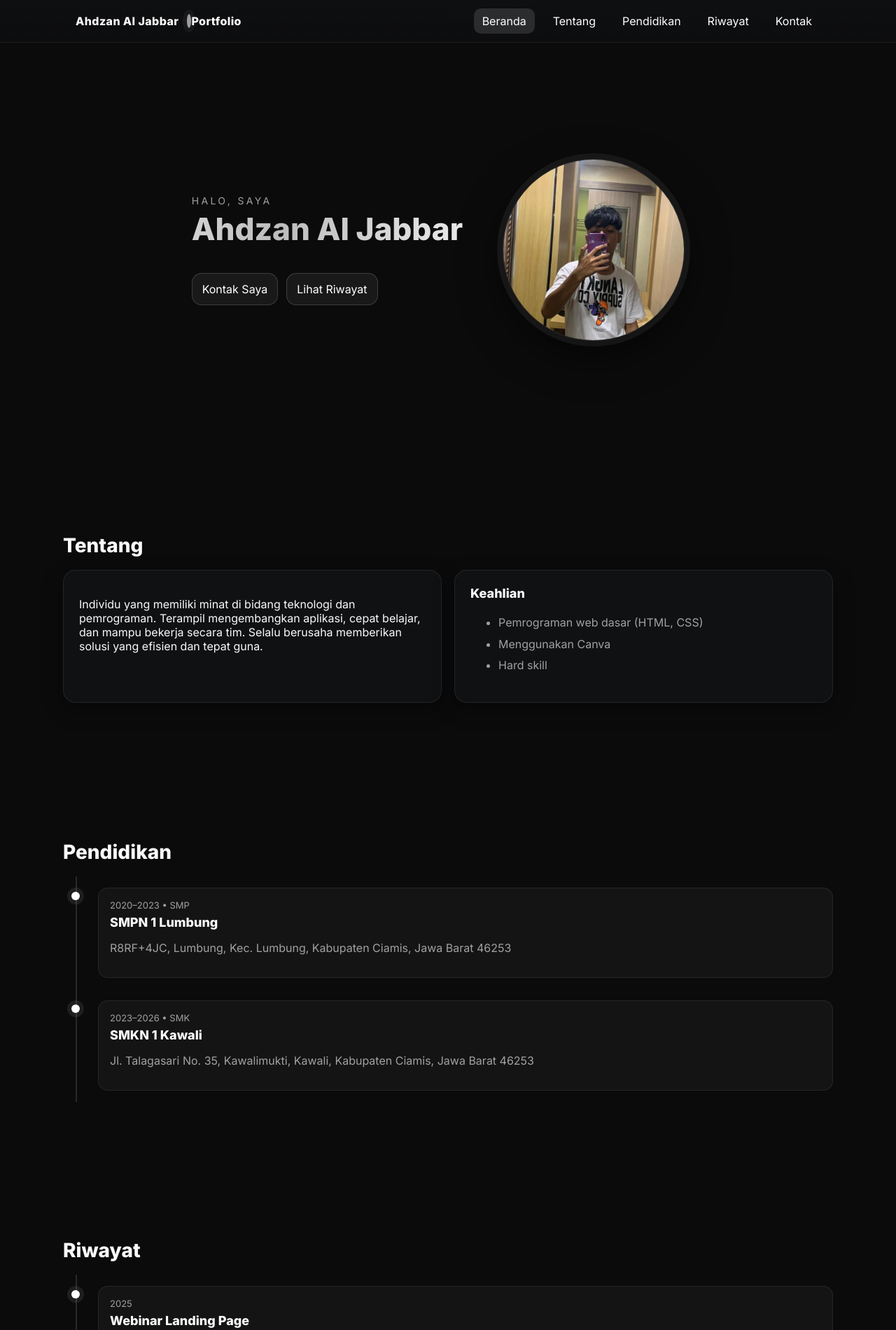
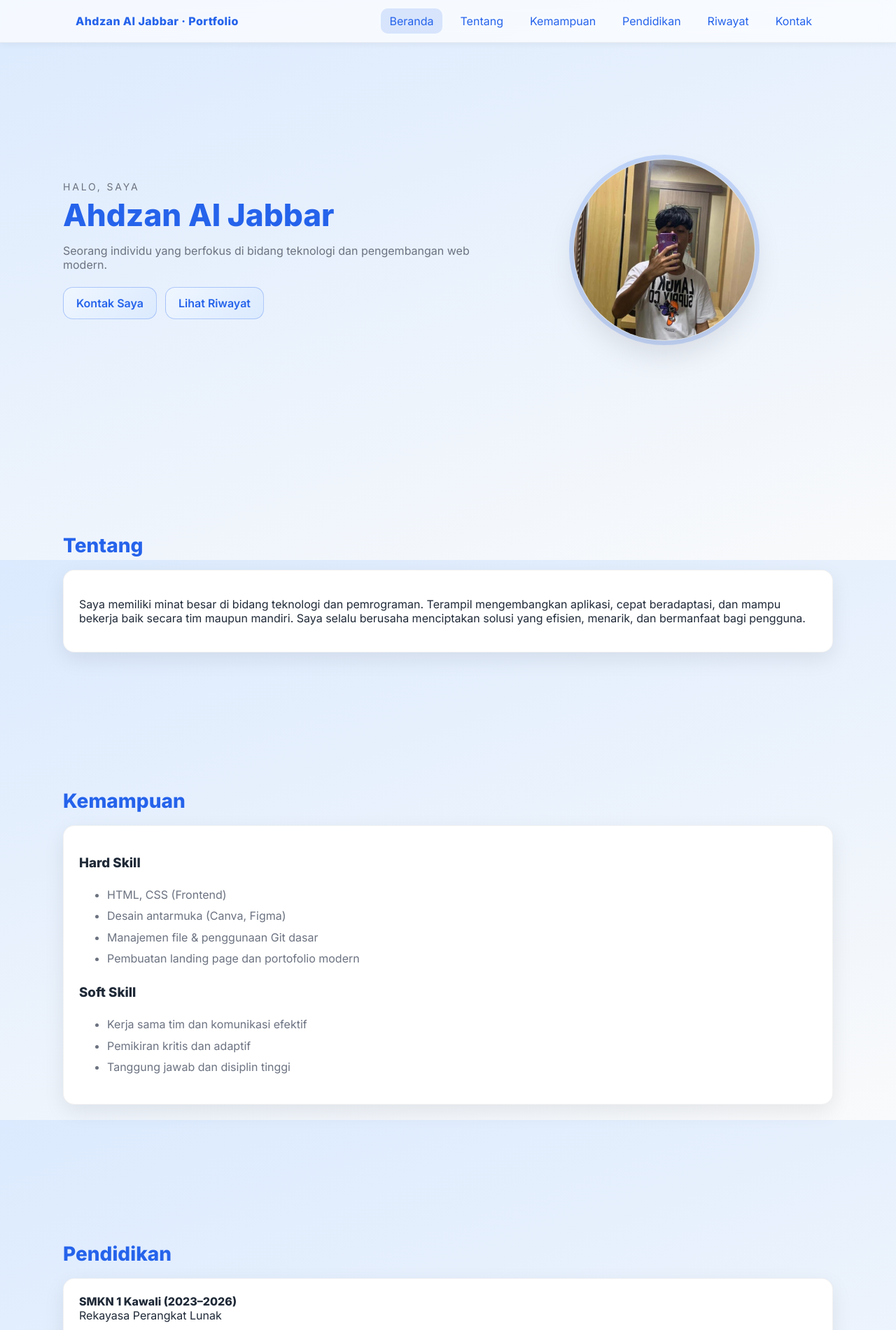
Before and after one commit to Ahdzanaljabbar/Portofolio-Ahdzan, a plain HTML site: page index.html in a window 1280 px wide. Shown: the top 1900 px of the page at 70% size. Drawn offline with Linux system fonts and the light colour scheme.

Commit message:
Update index.html

```diff
--- a/index.html
+++ b/index.html
@@ -5,125 +5,153 @@
   <meta name="viewport" content="width=device-width, initial-scale=1.0" />
   <meta name="description" content="Portfolio Ahdzan Al Jabbar – Full-Stack Enthusiast. Satu halaman: Beranda, Tentang, Pendidikan, Riwayat, Kontak." />
   <title>Ahdzan Al Jabbar</title>
-
   <link rel="preconnect" href="https://fonts.googleapis.com" />
   <link rel="preconnect" href="https://fonts.gstatic.com" crossorigin />
   <link href="https://fonts.googleapis.com/css2?family=Inter:wght@300;400;600;800&display=swap" rel="stylesheet" />
-
   <style>
-    :root{
-      --bg:#0b0b0c; --card:#101113; --muted:#a1a1a1; --text:#fafafa; --accent:#e5e5e5;
-      --ring:rgba(255,255,255,.12); --link:#ffffff; --maxw:1100px; --radius:18px;
-      --shadow:0 10px 30px rgba(0,0,0,.35); --transition:220ms cubic-bezier(.2,.7,.2,1);
+    :root {
+      --bg: #f6f8fc;
+      --card: #ffffff;
+      --muted: #6b7280;
+      --text: #1f2937;
+      --accent: #2563eb;
+      --link: #2563eb;
+      --maxw: 1100px;
+      --radius: 16px;
+      --shadow: 0 10px 30px rgba(0, 0, 0, .08);
+      --transition: 250ms cubic-bezier(.25, .8, .25, 1);
     }
-    *{box-sizing:border-box}
-    html{scroll-behavior:smooth}
-    body{margin:0; font-family:Inter,system-ui,-apple-system,Segoe UI,Roboto,Arial,sans-serif;
-      color:var(--text); background:radial-gradient(1200px 600px at 70% -10%, #17181c 0%, transparent 60%), var(--bg);}
-    a{color:var(--link); text-decoration:none}
-    img{max-width:100%; display:block}
+    * { box-sizing: border-box }
+    html { scroll-behavior: smooth }
+    body {
+      margin: 0;
+      font-family: "Inter", system-ui, sans-serif;
+      color: var(--text);
+      background: linear-gradient(160deg, #dbeafe 0%, #f9fafb 100%);
+      background-attachment: fixed;
+    }
+    a { color: var(--link); text-decoration: none; transition: color .25s }
+    a:hover { color: #1d4ed8 }
 
     /* NAVBAR */
-    .nav{
-      position:sticky; top:0; z-index:50; backdrop-filter:saturate(140%) blur(6px);
-      background:linear-gradient(to bottom, rgba(16,17,19,.75), rgba(16,17,19,.45));
-      border-bottom:1px solid rgba(255,255,255,.06);
+    .nav {
+      position: sticky; top: 0; z-index: 50;
+      backdrop-filter: blur(10px);
+      background: rgba(255, 255, 255, 0.7);
+      border-bottom: 1px solid rgba(0, 0, 0, .05);
+      box-shadow: 0 2px 10px rgba(0,0,0,.05);
     }
-    .nav-inner{
-      max-width:var(--maxw); margin:auto; display:flex; align-items:center; gap:16px; padding:12px 18px;
-      white-space:nowrap;
+    .nav-inner {
+      max-width: var(--maxw); margin: auto;
+      display: flex; align-items: center; gap: 16px;
+      padding: 12px 18px;
     }
-    .brand{font-weight:800; letter-spacing:.4px}
-    .brand .dot{opacity:.6}
-    .spacer{flex:1}
-    .menu{display:flex; gap:14px; align-items:center}
-    .menu a{padding:8px 12px; border-radius:10px; transition:background var(--transition), color var(--transition)}
-    .menu a:hover{background:rgba(255,255,255,.06)}
-    .menu a.active{background:rgba(255,255,255,.12)}
-    .hamburger{display:none; font:inherit; color:var(--text); background:#0000;
-      border:1px solid rgba(255,255,255,.15); padding:8px 10px; border-radius:10px}
-
-    @media (max-width:820px){
-      .menu{display:none}
-      .hamburger{display:inline-flex}
-      .nav-inner{padding:10px 14px}
-      .drawer{position:fixed; inset:0% 30% 0 0; background:var(--card);
-        transform:translateX(-102%); transition:transform var(--transition); padding:18px; box-shadow:var(--shadow)}
-      .drawer.open{transform:none}
-      .drawer a{display:block; padding:12px; border-radius:12px}
-      .drawer a:hover{background:rgba(255,255,255,.06)}
-      .drawer .close{margin-bottom:12px}
+    .brand { font-weight: 800; letter-spacing: .4px; color: var(--accent); }
+    .spacer { flex: 1 }
+    .menu { display: flex; gap: 14px; align-items: center }
+    .menu a {
+      padding: 8px 12px;
+      border-radius: 10px;
+      transition: all var(--transition);
+      font-weight: 500;
+    }
+    .menu a:hover { background: rgba(37, 99, 235, .08); color: var(--accent); }
+    .menu a.active {
+      background: rgba(37, 99, 235, .15);
+      color: var(--accent);
+    }
+    @media (max-width: 820px) {
+      .menu { display: none }
     }
 
     /* SECTION */
-    section{padding:86px 18px}
-    .wrap{max-width:var(--maxw); margin:auto}
-    .section-title{font-size:28px; font-weight:800; margin-bottom:18px}
-    .muted{color:var(--muted)}
-    .card{background:var(--card); border:1px solid rgba(255,255,255,.08); border-radius:var(--radius); box-shadow:var(--shadow)}
+    section { padding: 86px 18px }
+    .wrap { max-width: var(--maxw); margin: auto }
+    .section-title {
+      font-size: 28px;
+      font-weight: 800;
+      margin-bottom: 18px;
+      color: var(--accent);
+    }
+    .muted { color: var(--muted) }
+    .card {
+      background: var(--card);
+      border: 1px solid rgba(0, 0, 0, .05);
+      border-radius: var(--radius);
+      box-shadow: var(--shadow);
+      transition: transform var(--transition), box-shadow var(--transition);
+      padding: 22px;
+    }
+    .card:hover {
+      transform: translateY(-4px);
+      box-shadow: 0 12px 28px rgba(0,0,0,.1);
+    }
 
     /* HERO */
-    .hero{min-height:74dvh; display:grid; place-items:center}
-    .hero-grid{display:grid; grid-template-columns:1.1fr .9fr; gap:28px; align-items:center}
-    .hello{font-size:14px; letter-spacing:.24em; color:var(--muted)}
-    .name{font-size:44px; font-weight:800; line-height:1.05; margin:.2em 0 .4em}
-    .name .shine{background:linear-gradient(90deg,#fff 0%,#bcbcbc 50%,#fff 100%); -webkit-background-clip:text; background-clip:text; color:transparent; background-size:200% 100%; animation:shine 6s linear infinite}
-    @keyframes shine{0%{background-position:200% 0}100%{background-position:-200% 0}}
-    .roles{display:flex; gap:8px; flex-wrap:wrap}
-    .chip{border:1px solid rgba(255,255,255,.12); padding:6px 10px; border-radius:999px; font-size:13px}
-    .cta{margin-top:22px; display:flex; gap:12px; flex-wrap:wrap}
-    .btn{display:inline-flex; align-items:center; gap:10px; padding:12px 14px; border-radius:14px; border:1px solid rgba(255,255,255,.16); background:rgba(255,255,255,.06); cursor:pointer; transition:transform var(--transition), background var(--transition)}
-    .btn:hover{transform:translateY(-2px); background:rgba(255,255,255,.12)}
-    .photo{aspect-ratio:1/1; width:260px; border-radius:50%; margin:0 auto; position:relative; overflow:hidden;
-      box-shadow:0 0 0 8px rgba(255,255,255,.06), 0 20px 60px rgba(0,0,0,.6); border:1px solid rgba(255,255,255,.14)}
-    .photo img{width:100%; height:100%; object-fit:cover}
-    .photo::after{content:""; position:absolute; inset:0; background:radial-gradient(60% 60% at 30% 20%, rgba(255,255,255,.12), transparent 60%)}
-    @media (max-width:920px){.hero-grid{grid-template-columns:1fr; text-align:center} .cta{justify-content:center}}
+    .hero { min-height: 74dvh; display: grid; place-items: center }
+    .hero-grid {
+      display: grid;
+      grid-template-columns: 1.1fr .9fr;
+      gap: 28px; align-items: center;
+    }
+    .hello { font-size: 14px; letter-spacing: .2em; color: var(--muted) }
+    .name { font-size: 44px; font-weight: 800; line-height: 1.05; margin: .2em 0 .4em; color: var(--accent); }
+    .cta { margin-top: 22px; display: flex; gap: 12px; flex-wrap: wrap }
+    .btn {
+      display: inline-flex; align-items: center; gap: 10px;
+      padding: 12px 18px; border-radius: 14px;
+      border: 1px solid rgba(37, 99, 235, .3);
+      background: linear-gradient(135deg, #eff6ff, #dbeafe);
+      cursor: pointer;
+      transition: all var(--transition);
+      color: var(--accent); font-weight: 600;
+    }
+    .btn:hover {
+      transform: translateY(-2px);
+      background: linear-gradient(135deg, #bfdbfe, #dbeafe);
+      color: #1e3a8a;
+    }
+    .photo {
+      aspect-ratio: 1/1; width: 260px; border-radius: 50%;
+      margin: 0 auto; position: relative; overflow: hidden;
+      box-shadow: 0 0 0 6px rgba(37, 99, 235, .2), 0 20px 40px rgba(0, 0, 0, .1);
+      border: 1px solid rgba(0, 0, 0, .08);
+    }
+    .photo img { width: 100%; height: 100%; object-fit: cover }
+    @media (max-width: 920px) {
+      .hero-grid { grid-template-columns: 1fr; text-align: center }
+      .cta { justify-content: center }
+    }
 
-    /* TENTANG */
-    .about-grid{display:grid; grid-template-columns:1fr 1fr; gap:18px}
-    .about .card{padding:22px}
-    @media (max-width:880px){.about-grid{grid-template-columns:1fr}}
+    footer {
+      padding: 30px 18px;
+      border-top: 1px solid rgba(0, 0, 0, .05);
+      color: var(--muted);
+      text-align: center;
+    }
 
-    /* TIMELINE */
-    .timeline{position:relative; margin-top:8px}
-    .timeline::before{content:""; position:absolute; left:18px; top:0; bottom:0; width:2px; background:rgba(255,255,255,.12)}
-    .item-row{display:grid; grid-template-columns:38px 1fr; gap:12px; padding:16px 0}
-    .dot{width:12px; height:12px; margin:6px 0 0 12px; background:#fff; border-radius:50%; box-shadow:0 0 0 6px rgba(255,255,255,.08)}
-    .card-row{padding:16px; border-radius:14px; background:rgba(255,255,255,.04); border:1px solid rgba(255,255,255,.08)}
-    .meta{display:flex; gap:10px; flex-wrap:wrap; color:var(--muted); font-size:13px}
-    .title{font-weight:700; font-size:18px; margin:6px 0}
-
-    /* KONTAK */
-    .contact-grid{display:grid; grid-template-columns:1.1fr .9fr; gap:18px}
-    .contact .card{padding:22px}
-    .input{width:100%; padding:12px 14px; margin-top:10px; border-radius:12px; background:#0f1012; color:var(--text); border:1px solid rgba(255,255,255,.12)}
-    .input:focus{outline:none; box-shadow:0 0 0 6px var(--ring)}
-    .submit{margin-top:12px}
-    @media (max-width:920px){.contact-grid{grid-template-columns:1fr}}
-
-    footer{padding:30px 18px; border-top:1px solid rgba(255,255,255,.08); color:var(--muted); text-align:center}
-
-    [data-reveal]{opacity:0; transform:translateY(16px); transition:opacity .7s ease, transform .7s ease}
-    [data-reveal].shown{opacity:1; transform:none}
+    [data-reveal] {
+      opacity: 0; transform: translateY(16px);
+      transition: opacity .7s ease, transform .7s ease;
+    }
+    [data-reveal].shown { opacity: 1; transform: none }
   </style>
 </head>
 <body>
   <!-- NAV -->
   <nav class="nav">
     <div class="nav-inner">
-      <div class="brand">Ahdzan Al Jabbar<span class="dot">·</span>Portfolio</div>
+      <div class="brand">Ahdzan Al Jabbar<span class="dot"> · </span>Portfolio</div>
       <div class="spacer"></div>
       <div class="menu" id="menu">
         <a href="#beranda" class="active">Beranda</a>
         <a href="#tentang">Tentang</a>
+        <a href="#kemampuan">Kemampuan</a>
         <a href="#pendidikan">Pendidikan</a>
         <a href="#riwayat">Riwayat</a>
         <a href="#kontak">Kontak</a>
       </div>
-      <button class="hamburger" id="openDrawer" aria-label="Menu">☰</button>
     </div>
-
   </nav>
 
   <!-- BERANDA -->
@@ -131,16 +159,15 @@
     <div class="wrap hero-grid">
       <div>
         <div class="hello">HALO, SAYA</div>
-        <h1 class="name"><span class="shine">Ahdzan Al Jabbar</span></h1>
-        <div class="roles" aria-label="spesialisasi">
-        </div>
+        <h1 class="name">Ahdzan Al Jabbar</h1>
+        <p class="muted">Seorang individu yang berfokus di bidang teknologi dan pengembangan web modern.</p>
         <div class="cta">
           <a class="btn" href="#kontak">Kontak Saya</a>
           <a class="btn" href="#riwayat">Lihat Riwayat</a>
         </div>
       </div>
       <div>
-        <figure class="photo" aria-label="Foto Profil">
+        <figure class="photo">
           <img src="ahdzangans.jpeg" alt="Foto Ahdzan" />
         </figure>
       </div>
@@ -148,24 +175,35 @@
   </section>
 
   <!-- TENTANG -->
-  <section id="tentang" class="about" data-reveal>
+  <section id="tentang" data-reveal>
     <div class="wrap">
       <h2 class="section-title">Tentang</h2>
-      <div class="about-grid">
-        <article class="card">
-          <p>
-            Individu yang memiliki minat di bidang teknologi dan pemrograman. Terampil mengembangkan aplikasi,
-            cepat belajar, dan mampu bekerja secara tim. Selalu berusaha memberikan solusi yang efisien dan tepat guna.
-          </p>
-        </article>
-        <aside class="card">
-          <h3 style="margin:0 0 10px;font-size:18px">Keahlian</h3>
-          <ul class="muted" style="line-height:1.9">
-            <li>Pemrograman web dasar (HTML, CSS)</li>
-            <li>Menggunakan Canva</li>
-            <li>Hard skill</li>
-          </ul>
-        </aside>
+      <div class="card">
+        <p>
+          Saya memiliki minat besar di bidang teknologi dan pemrograman. Terampil mengembangkan aplikasi, cepat beradaptasi, dan mampu bekerja baik secara tim maupun mandiri. Saya selalu berusaha menciptakan solusi yang efisien, menarik, dan bermanfaat bagi pengguna.
+        </p>
+      </div>
+    </div>
+  </section>
+
+  <!-- KEMAMPUAN -->
+  <section id="kemampuan" data-reveal>
+    <div class="wrap">
+      <h2 class="section-title">Kemampuan</h2>
+      <div class="card">
+        <h3>Hard Skill</h3>
+        <ul class="muted" style="line-height:1.9">
+          <li>HTML, CSS (Frontend)</li>
+          <li>Desain antarmuka (Canva, Figma)</li>
+          <li>Manajemen file & penggunaan Git dasar</li>
+          <li>Pembuatan landing page dan portofolio modern</li>
+        </ul>
+        <h3 style="margin-top:22px;">Soft Skill</h3>
+        <ul class="muted" style="line-height:1.9">
+          <li>Kerja sama tim dan komunikasi efektif</li>
+          <li>Pemikiran kritis dan adaptif</li>
+          <li>Tanggung jawab dan disiplin tinggi</li>
+        </ul>
       </div>
     </div>
   </section>
@@ -174,24 +212,11 @@
   <section id="pendidikan" data-reveal>
     <div class="wrap">
       <h2 class="section-title">Pendidikan</h2>
-    <div class="timeline">
-      <div class="item-row">
-        <div class="dot" aria-hidden="true"></div>
-        <div class="card-row">
-          <div class="meta">2020–2023 • SMP</div>
-          <div class="title">SMPN 1 Lumbung</div>
-          <p class="muted">R8RF+4JC, Lumbung, Kec. Lumbung, Kabupaten Ciamis, Jawa Barat 46253</p>
-        </div>
+      <div class="card">
+        <div class="title"><strong>SMKN 1 Kawali (2023–2026)</strong></div>
+        <div class="meta">Rekayasa Perangkat Lunak</div>
+        <p class="muted">Jl. Talagasari No. 35, Kawalimukti, Kawali, Kabupaten Ciamis, Jawa Barat 46253</p>
       </div>
-      <div class="item-row">
-        <div class="dot" aria-hidden="true"></div>
-        <div class="card-row">
-          <div class="meta">2023–2026 • SMK</div>
-          <div class="title">SMKN 1 Kawali</div>
-          <p class="muted">Jl. Talagasari No. 35, Kawalimukti, Kawali, Kabupaten Ciamis, Jawa Barat 46253</p>
-        </div>
-      </div>
-    </div>
     </div>
   </section>
 
@@ -199,97 +224,59 @@
   <section id="riwayat" data-reveal>
     <div class="wrap">
       <h2 class="section-title">Riwayat</h2>
-      <div class="timeline">
-        <div class="item-row">
-          <div class="dot" aria-hidden="true"></div>
-          <div class="card-row">
-            <div class="meta">2025</div>
-            <div class="title">Webinar Landing Page </div>
-          </div>
-        </div>
-        <div class="item-row">
-          <div class="dot" aria-hidden="true"></div>
-          <div class="card-row">
-            <div class="meta">2025</div>
-            <div class="title">Test Viera </div>
-          </div>
-        </div>
-        <div class="item-row">
-          <div class="dot" aria-hidden="true"></div>
-          <div class="card-row">
-            <div class="meta">2025</div>
-            <div class="title">Uji Kompensi</div>
-             <p class="muted">Membuat website penyewaan motor</p>
+      <div class="card">
+        <ul class="muted" style="line-height:1.9">
+          <li>2025 – Webinar Landing Page</li>
+          <li>2025 – Test Viera</li>
+          <li>2025 – Uji Kompetensi: Website Penyewaan Motor</li>
+        </ul>
       </div>
     </div>
   </section>
 
   <!-- KONTAK -->
-  <section id="kontak" class="contact" data-reveal>
-    <div class="wrap contact-grid">
-      <div class="card">
-        <h2 class="section-title" style="margin-bottom:6px">Kontak</h2>
-        <p class="muted">Kirim pesan; biasanya saya balas dalam 24 jam.</p>
-        <form onsubmit="event.preventDefault(); alert('Form demo – integrasikan ke backend/EmailJS.');">
-          <label>Nama
-            <input class="input" type="text" name="nama" placeholder="Nama kamu" required>
-          </label>
-          <label>Email
-            <input class="input" type="email" name="email" placeholder="email@contoh.com" required>
-          </label>
-          <label>Pesan
-            <textarea class="input" name="pesan" rows="4" placeholder="Tulis pesan singkat..." required></textarea>
-          </label>
-          <button class="btn submit" type="submit">Kirim</button>
-        </form>
-      </div>
-
-      <!-- Informasi Kontak Tetap -->
-      <aside class="card" aria-label="Informasi Kontak">
-        <h3 style="margin:0 0 10px;font-size:18px">Info</h3>
-        <ul style="line-height:2">
-          <li>Email: <a href="mailto:ahdzanaljabbar@mail.com">ahdzanaljabbar@mail.com</a></li>
-          <li>Telepon: <a href="tel:083123123121">083123123121</a></li>
-          <li>Alamat: <span class="muted">Dusun Situsari, Desa Sukaraharja, Kec. Lumbung, Kab. Ciamis</span></li>
-        </ul>
-        <div class="muted" style="margin-top:10px; font-size:14px">Silakan hubungi via email/telepon untuk respon tercepat.</div>
-      </aside>
+  <section id="kontak" data-reveal>
+    <div class="wrap">
+      <h2 class="section-title">Kontak</h2>
+      <p>
+        📧 Email:
+        <a href="mailto:ahdzanaljabbar@mail.com">ahdzanaljabbar@mail.com</a><br>
+        📞 Telepon:
+        <a href="https://wa.me/6283825520598" target="_blank">+62 83825520598</a><br>
+        📍 Alamat:
+        <a href="https://www.google.com/maps/search/?api=1&query=Dusun+Situsari,+Desa+Sukaraharja,+Kec.+Lumbung,+Kab.+Ciamis" target="_blank">
+          Dusun Situsari, Desa Sukaraharja, Kec. Lumbung, Kab. Ciamis
+        </a>
+      </p>
     </div>
   </section>
 
   <footer>© <span id="y"></span> Ahdzan Al Jabbar</footer>
 
   <script>
-    // Tahun otomatis
     document.getElementById('y').textContent = new Date().getFullYear();
+    const rev = new IntersectionObserver(es => {
+      es.forEach(e => {
+        if (e.isIntersecting) {
+          e.target.classList.add('shown');
+          rev.unobserve(e.target);
+        }
+      });
+    }, { threshold: .12 });
+    document.querySelectorAll('[data-reveal]').forEach(el => rev.observe(el));
 
-    // Mobile drawer
-    const openBtn = document.getElementById('openDrawer');
-    const closeBtn = document.getElementById('closeDrawer');
-    const drawer = document.getElementById('drawer');
-    openBtn?.addEventListener('click', ()=>{ drawer.classList.add('open'); drawer.setAttribute('aria-hidden','false'); });
-    closeBtn?.addEventListener('click', ()=>{ drawer.classList.remove('open'); drawer.setAttribute('aria-hidden','true'); });
-    drawer?.querySelectorAll('a').forEach(a=>a.addEventListener('click', ()=> drawer.classList.remove('open')));
-
-    // Aktifkan link menu saat scroll
     const links = Array.from(document.querySelectorAll('.menu a'));
     const sections = links.map(a => document.querySelector(a.getAttribute('href'))).filter(Boolean);
     const io = new IntersectionObserver(entries => {
       entries.forEach(entry => {
-        if(entry.isIntersecting){
-          links.forEach(l=>l.classList.remove('active'));
-          const active = document.querySelector('.menu a[href="#'+ entry.target.id +'"]');
+        if (entry.isIntersecting) {
+          links.forEach(l => l.classList.remove('active'));
+          const active = document.querySelector('.menu a[href="#' + entry.target.id + '"]');
           active?.classList.add('active');
         }
-      })
+      });
     }, { rootMargin: "-40% 0px -55% 0px", threshold: 0.01 });
     sections.forEach(sec => io.observe(sec));
-
-    // Reveal on scroll
-    const rev = new IntersectionObserver(es=>{
-      es.forEach(e=>{ if(e.isIntersecting){ e.target.classList.add('shown'); rev.unobserve(e.target); } })
-    }, {threshold: .12});
-    document.querySelectorAll('[data-reveal]').forEach(el=>rev.observe(el));
   </script>
 </body>
 </html>
```
